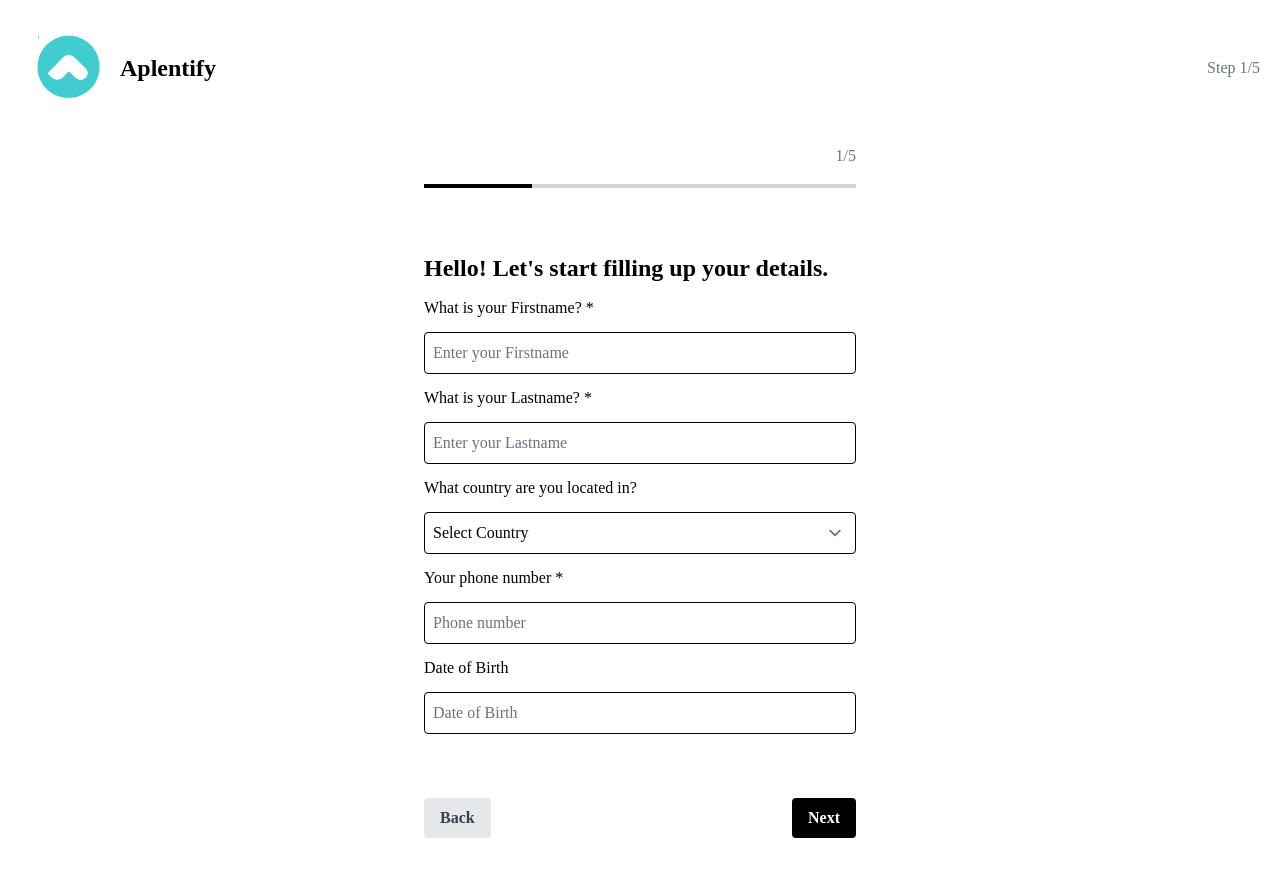
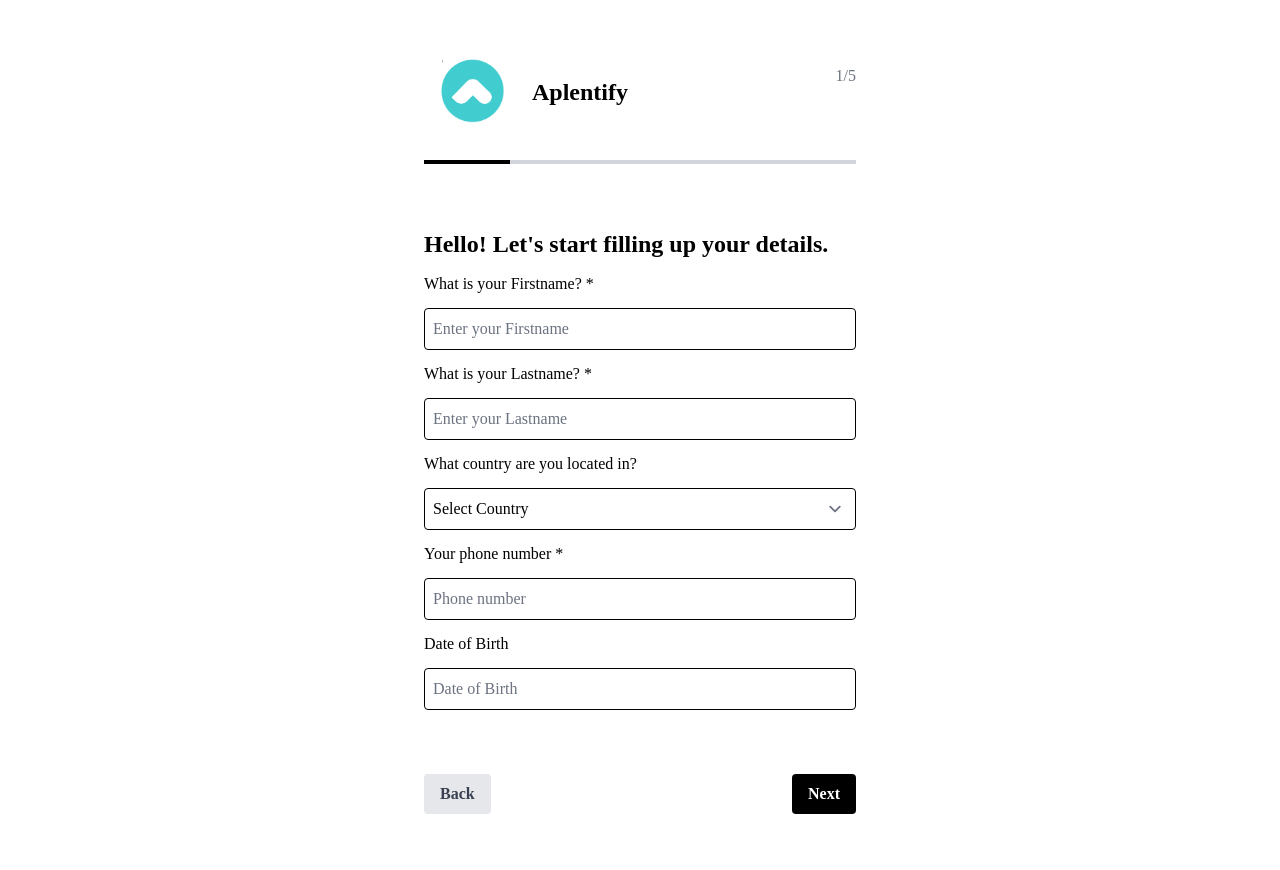
Before and after one commit to KGrim23/Travel-App_Nextjs, a Next.js app: page / in a window 1280 px wide. After the commit the page ends 846 px from the top, so only its background shows below. Built offline with nearby package versions, Linux system fonts and the light colour scheme.

Commit message:
chore(steps): added step5

```diff
--- a/app/(UJ5)/register/page.tsx
+++ b/app/(UJ5)/register/page.tsx
@@ -2,6 +2,7 @@
 /////////////////////////////////////////////////////////
 'use client'
 import React, { useState, ChangeEvent } from 'react';
+import Navbar from '../../../components/Navbar';
 
 interface FormData {
   name: string;
@@ -259,6 +260,24 @@ const RegisterPage: React.FC = () => {
 
           </div>
         );
+
+
+     ////////// STEP 5 ////////////
+     case 5:
+      return (
+        <div className="flex flex-col items-start mx-auto py-6 px-0 space-y-3">
+          <h1 className="flex font-semibold text-2xl">Your mentor account has been created!</h1>
+          <p>Now, link your Google calendar to stay organised.</p>
+          <p>Once connected, your profile will be visible on our Explore page as soon as your mentor application is approved.
+              Remember, your account also needs to be verified by filling in the mentor verification form available on your dashboard.
+          </p>
+          <p>View all your upcoming sessions in one place. Easily manage your time and avoid double-booking.</p>
+          <p>Changes automatically sync with your calendar, keeping you up-to-date without manual adjustments.</p>
+          <p>Receive instant notifications for any schedule changes or updates, ensuring you’re always informed.</p>
+          <label htmlFor="">Connect Google Calander</label>
+        </div>
+      );
+
       // Add more cases for additional steps
       default:
         return null;
@@ -278,10 +297,13 @@ const RegisterPage: React.FC = () => {
   };
     return (
       <div className="p-2 max-w-md mx-auto">
-        <p className="text-gray-500 flex justify-end">{step}/{totalSteps}</p>
+        <div className="flex flex-row justify-between items-center">
+          <Navbar />
+          <p className="text-gray-500 flex">{step}/{totalSteps}</p>
+        </div>
         <div className="flex justify-between py-4 px-0 mb-6">
           {/* Step indicators */}
-          {[1, 2, 3, 4].map((indicator) => (
+          {[1, 2, 3, 4, 5].map((indicator) => (
             <div
               key={indicator}
               className={`h-1 w-full ${indicator <= step ? 'bg-black' : 'bg-gray-300'}`}
@@ -301,8 +323,9 @@ const RegisterPage: React.FC = () => {
             className="bg-black hover:bg-gray-600 text-white font-semibold py-2 px-4 rounded"
             onClick={handleNextStep}
           >
-            {step === 4 ? 'Submit' : 'Next'}
+            {step === 5 ? 'Complete Setup' : 'Next'}
           </button>
+
         </div>
       </div>
     );
--- a/app/page.tsx
+++ b/app/page.tsx
@@ -6,10 +6,7 @@ import RegisterPage from './(UJ5)/register/page'
 export default function Home() {
   return (
     <>
-    <Navbar />
-     <RegisterPage />
-
-
+      <RegisterPage />
     </>
   )
 }
--- a/components/Navbar.tsx
+++ b/components/Navbar.tsx
@@ -1,36 +1,31 @@
+'use client'
 import Link from "next/link"
 import Image from "next/image"
-// import { NAV_LINKS } from "@/constants"
-// import Button from "./Button"
 
 const Navbar = () => {
+
   return (
-    <nav className="flex flex-row justify-between items-center mx-auto py-4 px-5">
-        <div className="flex flex-row items-center px-0 py-4">
+    <nav className="flex flex-row justify-between items-center mt-8">
+        <div className="flex flex-row items-center px-0 py-4 space-x-2">
           <Link href="/">
             <Image src="/Aplentify Logo.png" alt="logo" width={100} height={100} />
           </Link>
           <h1 className="flex font-semibold text-2xl">Aplentify</h1>
         </div>
-        <div>
-          <p className="text-gray-500 flex">Step 1/5</p>
-        </div>
+
     </nav>
-
   )
 }
-
 export default Navbar
 
- {/* <ul className="hidden h-full gap-12 lg:flex">
-          {NAV_LINKS.map((link)=> (
-            <Link href={link.href} key={link.key} className="regular-16 text-grey-50 flexCenter cursor-pointer pb-1.5 transition-all hover:font-bold">
-              {link.label}
-            </Link>
-          ))}
 
-        </ul>
-        <div className="lg:flexCenter hidden">
-          <Button type="button" title="Login" icon="/user.svg" variant="btn_dark_green" />
-        </div>
-        <Image src="menu.svg"  alt="menu" width={32} height={32} className="inline-block cursor-pointer lg:hidden" /> */}
+// const totalSteps = 5
+// <div className="flex justify-between py-4 px-0 mb-6">
+// {/* Step indicators */}
+// {[1, 2, 3, 4].map((indicator) => (
+//   <div
+//     key={indicator}
+//     className={`h-1 w-full ${indicator <= step ? 'bg-black' : 'bg-gray-300'}`}
+//   />
+// ))}
+// </div>
```
